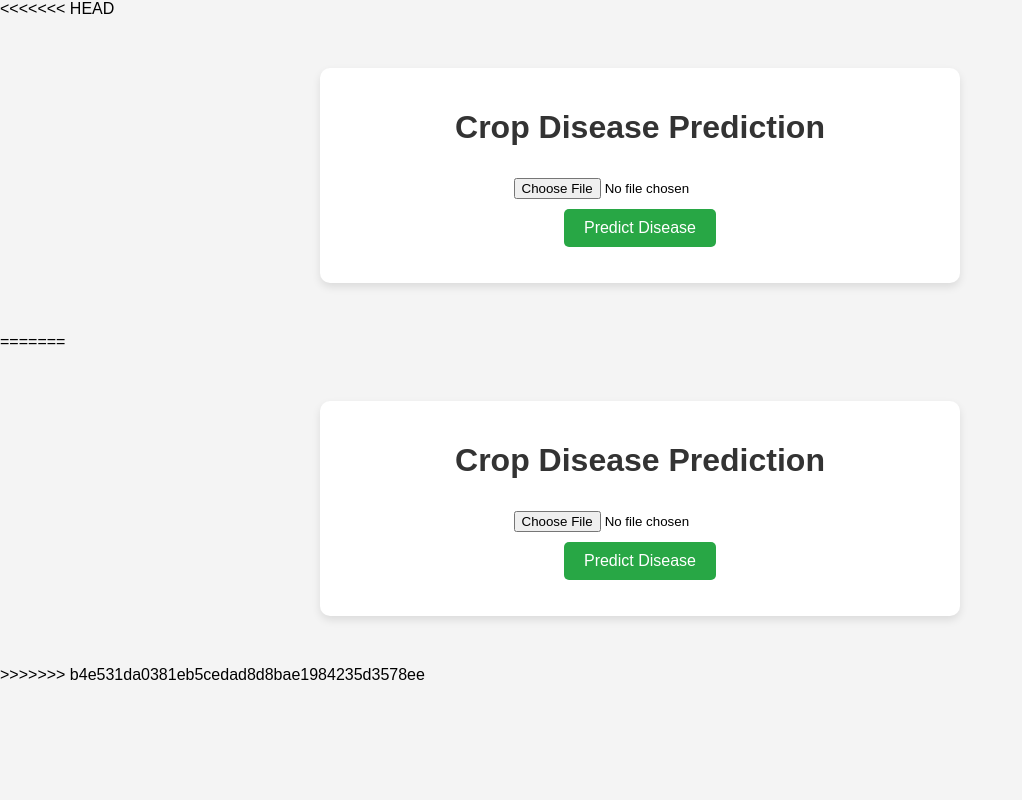
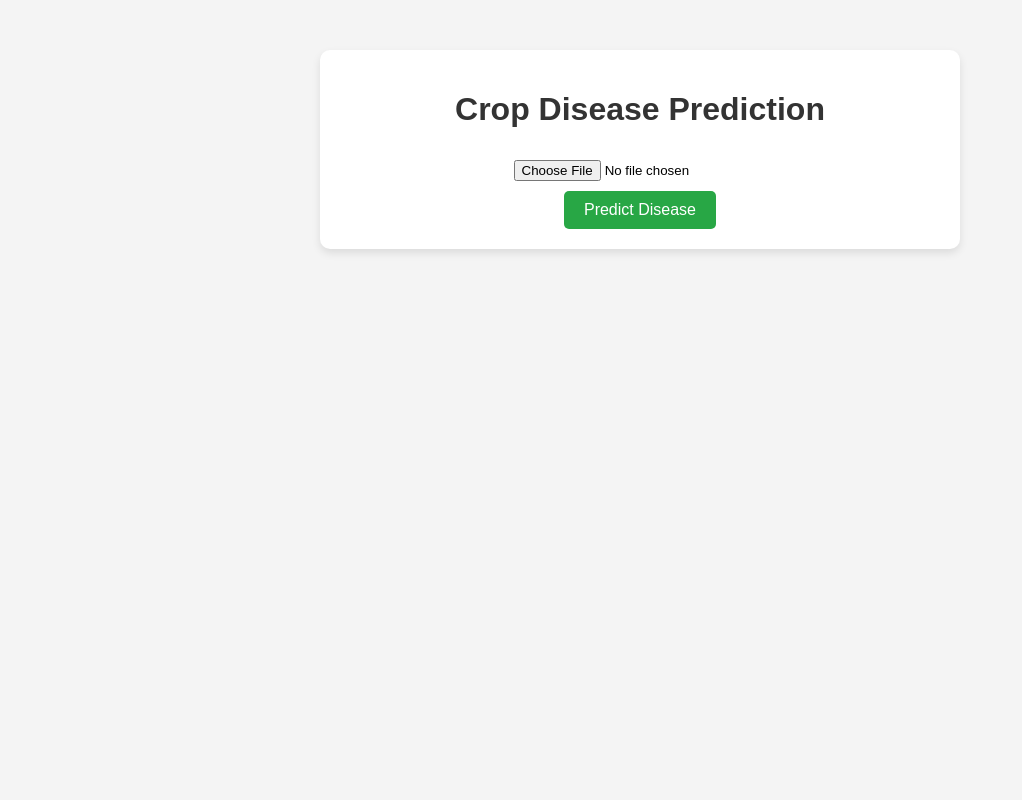
Before and after one commit to aayushhh-operator/crop-disease-predictor, a Python web app: template templates/index.html in a window 1280 px wide. Shown: the whole page, without its empty margins (0-1022 px from the left). Run offline with Jinja, Linux system fonts and the light colour scheme; the template is opened without the code that fills it, so the values that code supplies are empty.

Commit message:
Update index.html

```diff
--- a/templates/index.html
+++ b/templates/index.html
@@ -1,4 +1,3 @@
-<<<<<<< HEAD
 <!DOCTYPE html>
 <html lang="en">
 <head>
@@ -23,30 +22,3 @@
 
     <script src="{{ url_for('static', filename='js/script.js') }}"></script>
 </body>
-=======
-<!DOCTYPE html>
-<html lang="en">
-<head>
-    <meta charset="UTF-8">
-    <meta name="viewport" content="width=device-width, initial-scale=1.0">
-    <title>Crop Disease Prediction</title>
-    <link rel="stylesheet" href="{{ url_for('static', filename='css/style.css') }}">
-</head>
-<body>
-    <div class="container">
-        <h1>Crop Disease Prediction</h1>
-        <form id="upload-form" enctype="multipart/form-data">
-            <input type="file" id="image" name="file" accept="image/*" required>
-            <button type="submit">Predict Disease</button>
-        </form>
-
-        <div id="result" class="result">
-            <h3>Predicted Disease:</h3>
-            <p id="disease-name"></p>
-        </div>
-    </div>
-
-    <script src="{{ url_for('static', filename='js/script.js') }}"></script>
-</body>
->>>>>>> b4e531da0381eb5cedad8d8bae1984235d3578ee
-</html>
```
